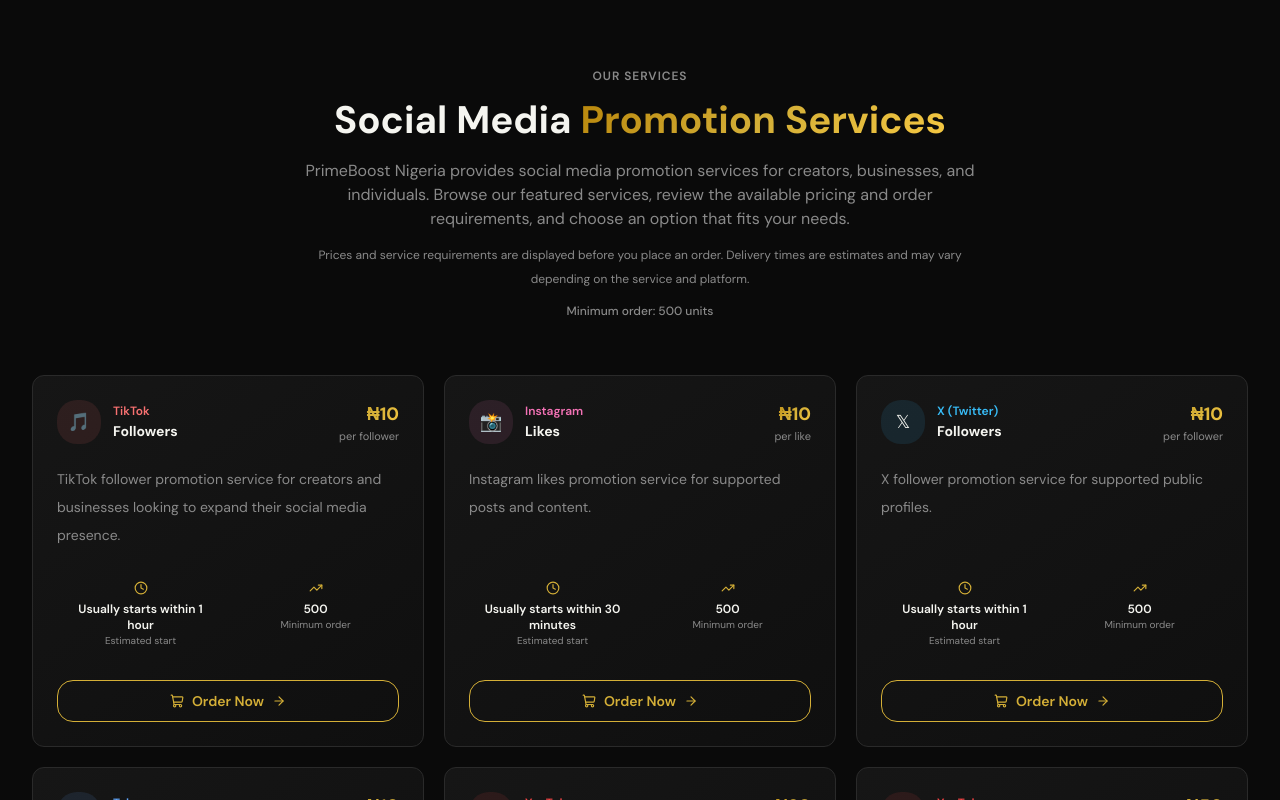
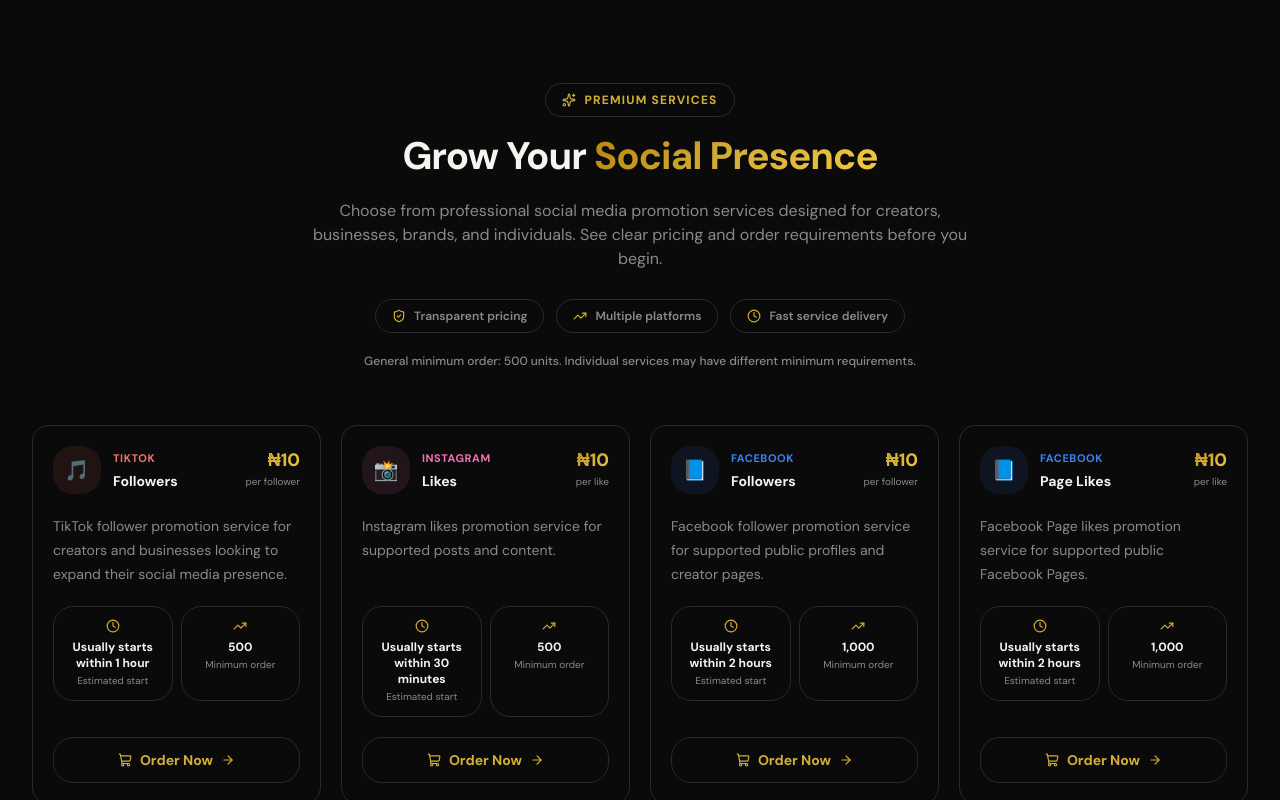
Before and after one commit to mhnzbexchange-ai/primeboostnigeria_6381, a Next.js app: page / in a window 1280 px wide. Shown: the part 1180-1980 px from the top of the page. Built offline with nearby package versions, Linux system fonts and the light colour scheme.

Commit message:
Update HomepageServices.tsx

```diff
--- a/src/app/components/HomepageServices.tsx
+++ b/src/app/components/HomepageServices.tsx
@@ -1,11 +1,20 @@
 import React from 'react';
 import Link from 'next/link';
-import { ArrowRight, Clock, ShoppingCart, TrendingUp } from 'lucide-react';
+import {
+  ArrowRight,
+  Clock,
+  ShoppingCart,
+  TrendingUp,
+  Sparkles,
+  ShieldCheck,
+} from 'lucide-react';
 import { ALL_SERVICES, MINIMUM_ORDER_QTY } from '@/lib/pricing';
 
 const FEATURED_IDS = [
   'svc-tt-followers',
   'svc-ig-likes',
+  'svc-fb-followers',
+  'svc-fb-page-likes',
   'svc-tg-channel',
   'svc-x-followers',
   'svc-yt-subscribers',
@@ -20,132 +29,186 @@ export default function HomepageServices() {
   return (
     <section
       id="featured-services"
-      className="bg-background py-24"
+      className="relative overflow-hidden bg-background py-24 sm:py-28"
       aria-labelledby="services-heading"
     >
-      <div className="mx-auto max-w-screen-xl px-4 lg:px-8">
+      {/* Decorative background */}
+      <div className="pointer-events-none absolute inset-0 overflow-hidden">
+        <div className="absolute left-1/2 top-0 h-96 w-96 -translate-x-1/2 rounded-full bg-primary/5 blur-3xl" />
+        <div className="absolute -left-40 bottom-0 h-80 w-80 rounded-full bg-primary/5 blur-3xl" />
+        <div className="absolute -right-40 top-1/3 h-80 w-80 rounded-full bg-accent/5 blur-3xl" />
+      </div>
+
+      <div className="relative mx-auto max-w-screen-xl px-4 lg:px-8">
 
         {/* Section heading */}
-        <div className="mb-14 text-center">
-          <p className="section-label mb-3">
-            OUR SERVICES
-          </p>
+        <div className="mx-auto mb-14 max-w-3xl text-center">
+
+          <div className="mb-4 inline-flex items-center gap-2 rounded-full border border-primary/20 bg-primary/5 px-4 py-2">
+            <Sparkles
+              size={14}
+              className="text-primary"
+              aria-hidden="true"
+            />
+
+            <span className="text-xs font-bold tracking-widest text-primary">
+              PREMIUM SERVICES
+            </span>
+          </div>
 
           <h2
             id="services-heading"
-            className="text-hero-md mb-4 font-bold"
+            className="text-hero-md font-bold tracking-tight"
           >
-            Social Media{' '}
+            Grow Your{' '}
             <span className="gold-gradient-text">
-              Promotion Services
+              Social Presence
             </span>
           </h2>
 
-          <p className="mx-auto max-w-2xl text-sm leading-7 text-muted-foreground sm:text-base">
-            PrimeBoost Nigeria provides social media promotion services for
-            creators, businesses, and individuals. Browse our featured
-            services, review the available pricing and order requirements,
-            and choose an option that fits your needs.
+          <p className="mx-auto mt-5 max-w-2xl text-sm leading-7 text-muted-foreground sm:text-base">
+            Choose from professional social media promotion services designed
+            for creators, businesses, brands, and individuals. See clear
+            pricing and order requirements before you begin.
           </p>
 
-          <p className="mx-auto mt-3 max-w-2xl text-xs leading-6 text-muted-foreground">
-            Prices and service requirements are displayed before you place an
-            order. Delivery times are estimates and may vary depending on the
-            service and platform.
+          {/* Trust indicators */}
+          <div className="mt-7 flex flex-wrap items-center justify-center gap-3">
+
+            <div className="inline-flex items-center gap-2 rounded-full border border-border bg-card/60 px-4 py-2 text-xs font-semibold text-muted-foreground backdrop-blur">
+              <ShieldCheck
+                size={14}
+                className="text-primary"
+                aria-hidden="true"
+              />
+              Transparent pricing
+            </div>
+
+            <div className="inline-flex items-center gap-2 rounded-full border border-border bg-card/60 px-4 py-2 text-xs font-semibold text-muted-foreground backdrop-blur">
+              <TrendingUp
+                size={14}
+                className="text-primary"
+                aria-hidden="true"
+              />
+              Multiple platforms
+            </div>
+
+            <div className="inline-flex items-center gap-2 rounded-full border border-border bg-card/60 px-4 py-2 text-xs font-semibold text-muted-foreground backdrop-blur">
+              <Clock
+                size={14}
+                className="text-primary"
+                aria-hidden="true"
+              />
+              Fast service delivery
+            </div>
+
+          </div>
+
+          <p className="mt-5 text-xs font-medium text-muted-foreground">
+            General minimum order: {MINIMUM_ORDER_QTY?.toLocaleString()} units.
+            Individual services may have different minimum requirements.
           </p>
 
-          <p className="mt-3 text-xs font-medium text-muted-foreground">
-            Minimum order: {MINIMUM_ORDER_QTY?.toLocaleString()} units
-          </p>
         </div>
 
         {/* Featured services */}
-        <div className="mb-10 grid grid-cols-1 gap-5 md:grid-cols-2 xl:grid-cols-3">
+        <div className="grid grid-cols-1 gap-5 md:grid-cols-2 xl:grid-cols-4">
+
           {services?.map((service) => (
             <article
               key={service?.id}
-              className="card-base card-gradient-bg group flex flex-col transition-all duration-300 hover:border-primary/40 hover:glow-gold-sm"
+              className="group relative flex flex-col overflow-hidden rounded-2xl border border-border bg-card/70 p-5 shadow-sm backdrop-blur transition-all duration-300 hover:-translate-y-1 hover:border-primary/40 hover:shadow-xl hover:glow-gold-sm"
             >
 
+              {/* Top accent */}
+              <div className="absolute inset-x-0 top-0 h-px bg-gradient-to-r from-transparent via-primary/60 to-transparent opacity-0 transition-opacity duration-300 group-hover:opacity-100" />
+
               {/* Service header */}
-              <div className="mb-5 flex items-start justify-between gap-4">
+              <div className="mb-5 flex items-start justify-between gap-3">
 
-                <div className="flex items-center gap-3">
+                <div className="flex min-w-0 items-center gap-3">
 
                   <div
-                    className={`flex h-11 w-11 items-center justify-center rounded-xl ${service?.platformBg}`}
+                    className={`flex h-12 w-12 shrink-0 items-center justify-center rounded-xl ${service?.platformBg} transition-transform duration-300 group-hover:scale-105`}
                     aria-hidden="true"
                   >
-                    <span className="text-lg">
+                    <span className="text-xl">
                       {service?.emoji}
                     </span>
                   </div>
 
-                  <div>
+                  <div className="min-w-0">
+
                     <p
-                      className={`text-xs font-semibold ${service?.platformColor}`}
+                      className={`text-[11px] font-bold uppercase tracking-wider ${service?.platformColor}`}
                     >
                       {service?.platform}
                     </p>
 
-                    <h3 className="mt-0.5 text-sm font-bold">
+                    <h3 className="mt-1 truncate text-sm font-bold text-foreground">
                       {service?.service}
                     </h3>
+
                   </div>
 
                 </div>
 
-                <div className="text-right">
+                <div className="shrink-0 text-right">
+
                   <p className="gold-gradient-text text-lg font-extrabold tabular-nums">
-                    ₦
-                    {service?.pricePerUnit?.toLocaleString('en-NG')}
+                    ₦{service?.pricePerUnit?.toLocaleString('en-NG')}
                   </p>
 
-                  <p className="text-[11px] text-muted-foreground">
+                  <p className="text-[10px] text-muted-foreground">
                     {service?.unit}
                   </p>
+
                 </div>
 
               </div>
 
               {/* Service description */}
-              <p className="mb-5 flex-1 text-sm leading-7 text-muted-foreground">
+              <p className="mb-5 min-h-[72px] text-sm leading-6 text-muted-foreground">
                 {service?.description}
               </p>
 
               {/* Service information */}
               <div className="mb-5 grid grid-cols-2 gap-2">
 
-                <div className="rounded-lg bg-muted/30 p-3 text-center">
+                <div className="rounded-xl border border-border/60 bg-muted/20 p-3 text-center transition-colors group-hover:bg-muted/30">
+
                   <Clock
                     size={14}
                     className="mx-auto mb-1.5 text-primary"
                     aria-hidden="true"
                   />
 
-                  <p className="text-xs font-semibold">
+                  <p className="text-xs font-bold">
                     {service?.delivery}
                   </p>
 
-                  <p className="text-[10px] text-muted-foreground">
+                  <p className="mt-0.5 text-[10px] text-muted-foreground">
                     Estimated start
                   </p>
+
                 </div>
 
-                <div className="rounded-lg bg-muted/30 p-3 text-center">
+                <div className="rounded-xl border border-border/60 bg-muted/20 p-3 text-center transition-colors group-hover:bg-muted/30">
+
                   <TrendingUp
                     size={14}
                     className="mx-auto mb-1.5 text-primary"
                     aria-hidden="true"
                   />
 
-                  <p className="text-xs font-semibold tabular-nums">
+                  <p className="text-xs font-bold tabular-nums">
                     {service?.minQty?.toLocaleString()}
                   </p>
 
-                  <p className="text-[10px] text-muted-foreground">
+                  <p className="mt-0.5 text-[10px] text-muted-foreground">
                     Minimum order
                   </p>
+
                 </div>
 
               </div>
@@ -153,32 +216,49 @@ export default function HomepageServices() {
               {/* Order button */}
               <Link
                 href="/order-form"
-                className="btn-outline-gold flex items-center justify-center gap-2 rounded-lg py-2.5 text-sm font-semibold transition-all group-hover:btn-primary"
+                className="mt-auto flex items-center justify-center gap-2 rounded-xl border border-primary/40 bg-primary/5 py-3 text-sm font-bold text-primary transition-all duration-300 hover:bg-primary hover:text-primary-foreground"
                 aria-label={`Order ${service?.service} for ${service?.platform}`}
               >
-                <ShoppingCart size={14} aria-hidden="true" />
+                <ShoppingCart
+                  size={14}
+                  aria-hidden="true"
+                />
+
                 Order Now
-                <ArrowRight size={14} aria-hidden="true" />
+
+                <ArrowRight
+                  size={14}
+                  aria-hidden="true"
+                  className="transition-transform duration-300 group-hover:translate-x-1"
+                />
               </Link>
 
             </article>
           ))}
+
         </div>
 
         {/* Browse all services */}
-        <div className="text-center">
-          <p className="mx-auto mb-4 max-w-xl text-xs leading-6 text-muted-foreground">
-            Looking for another platform or service? Browse the complete
-            service catalog to see all currently available options.
+        <div className="mt-14 text-center">
+
+          <div className="mx-auto mb-5 h-px max-w-xs bg-gradient-to-r from-transparent via-border to-transparent" />
+
+          <p className="mx-auto mb-5 max-w-xl text-xs leading-6 text-muted-foreground">
+            Looking for something specific? Explore our complete catalog to
+            discover all available platforms and promotion services.
           </p>
 
           <Link
             href="/service-catalog"
-            className="btn-primary inline-flex items-center gap-2 rounded-xl px-8 py-3 text-sm font-semibold"
+            className="btn-primary inline-flex items-center gap-2 rounded-xl px-8 py-3.5 text-sm font-bold shadow-lg transition-transform hover:-translate-y-0.5"
           >
             Explore All Services
-            <ArrowRight size={16} aria-hidden="true" />
+            <ArrowRight
+              size={16}
+              aria-hidden="true"
+            />
           </Link>
+
         </div>
 
       </div>
```
